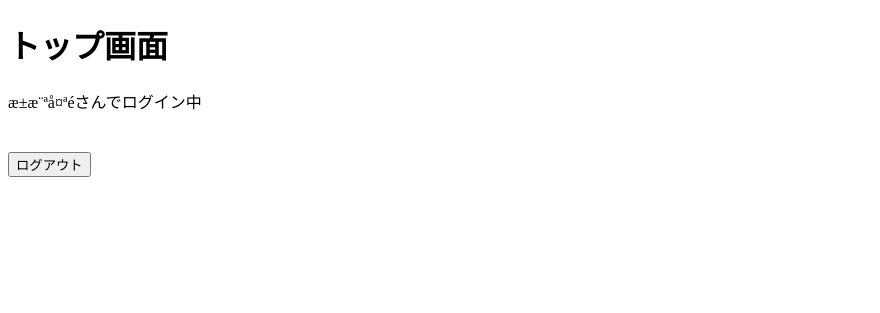
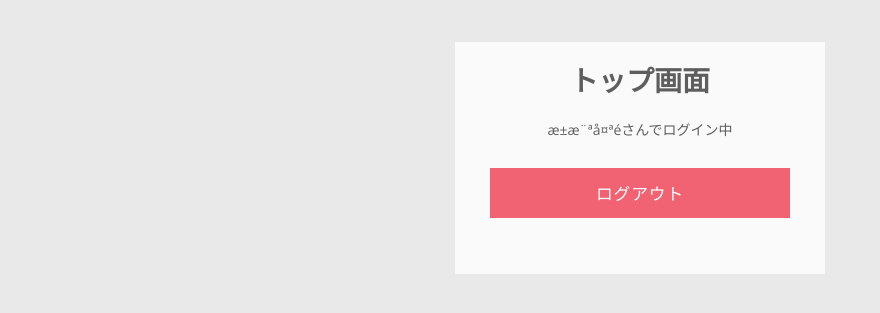
Before and after one commit to toyoko-creators/test-service, a PHP site: page /top.php in a window 1280 px wide. Shown: the top 313 px of the page, without its empty margins (0-880 px from the left). Run offline with PHP 8.4, Linux system fonts and the light colour scheme; the visitor is signed in with stand-in values (Sample User, id 1); some libraries are stand-ins or nearby versions.

Commit message:
デザイン更新

```diff
--- a/top.php
+++ b/top.php
@@ -23,16 +23,24 @@
 <!DOCTYPE html>
 <html>
 <head>
+    <meta charset="UTF-8">
+    <meta name="viewpoint" content="width=device-width">
     <title>トップ画面</title>
+    <link rel="stylesheet" href="css/style.css">
 </head>
 
 <body>
-<h1>トップ画面</h1>
-<p><?php echo $_SESSION['USER'] ?>さんでログイン中</p>
-<br>
-<form method="post" action="top.php">
-    <input type="submit" name="logout" value="ログアウト">
-</form>
+<div class="form-wrapper">
+    <h1>トップ画面</h1>
 
+    <form method="post" action="top.php">
+        <p align="center"><?php echo $_SESSION['USER'] ?>さんでログイン中</p>
+
+        <div class="button-panel">
+            <input type="submit" class="button" name="logout" value="ログアウト">
+        </div>
+    </form>
+    <div class="form-footer"></div>
+</div>
 </body>
 </html>
```
